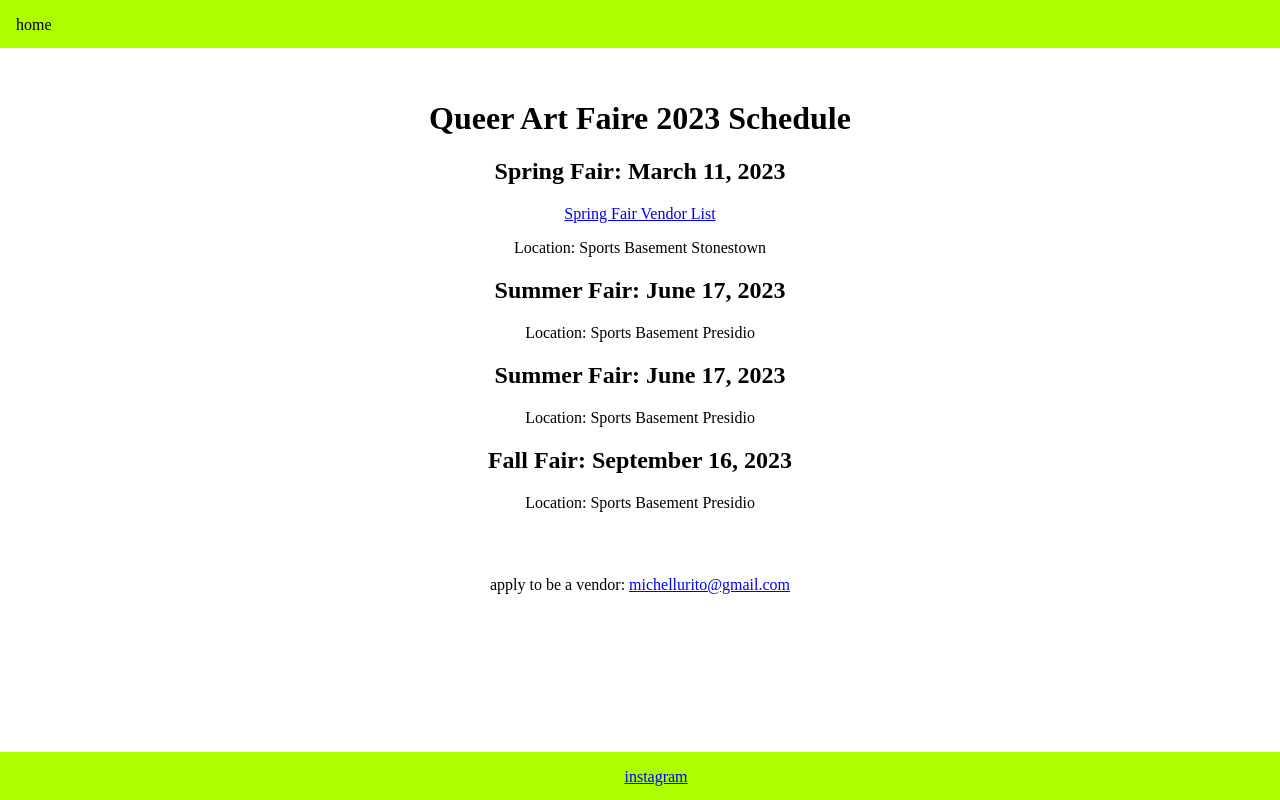
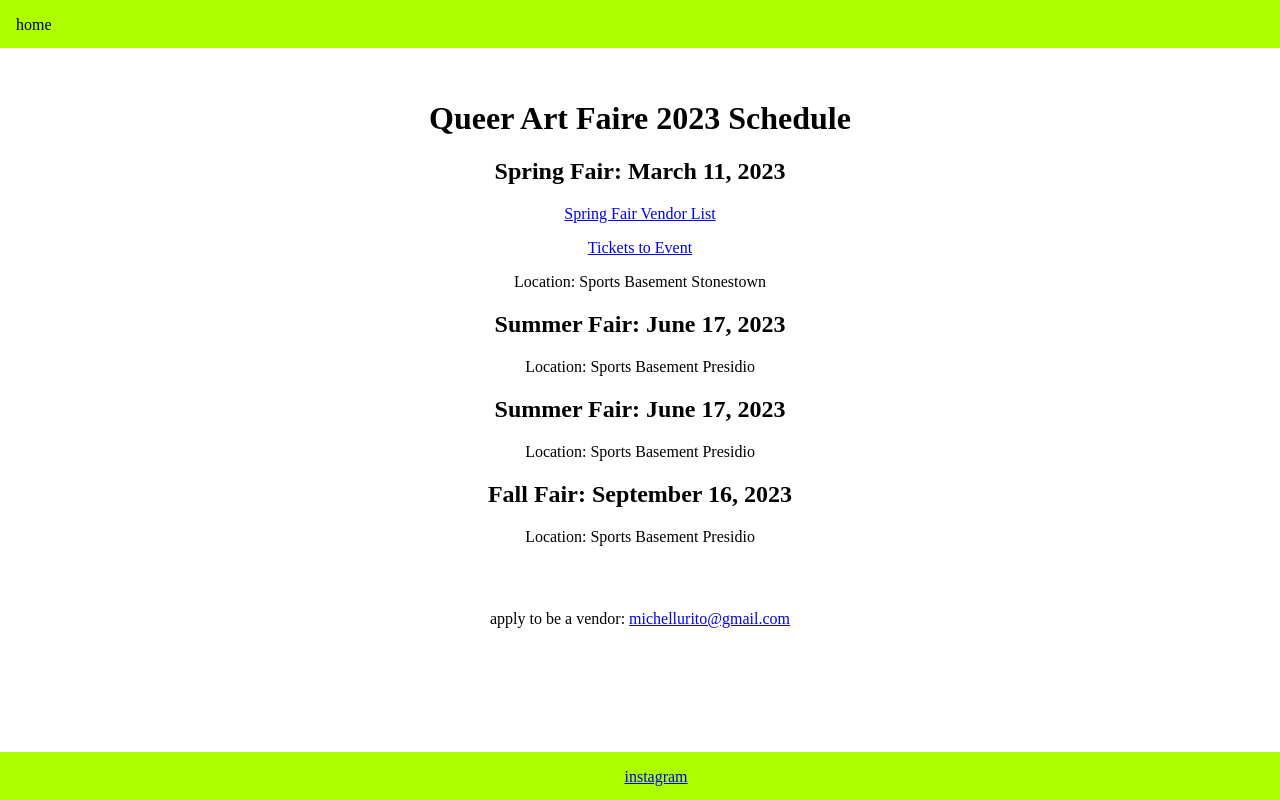
Before and after one commit to michellewong793/queer-art-fair-v2, a Next.js app: page / in a window 1280 px wide. Built offline with nearby package versions, Linux system fonts and the light colour scheme.

Commit message:
Add git ignore and new link

```diff
--- a/pages/index.js
+++ b/pages/index.js
@@ -10,6 +10,7 @@ export default function Index() {
         <h1> Queer Art Faire 2023 Schedule</h1>
         <h2>Spring Fair: March 11, 2023</h2>
         <a href="/march-11-vendors"> Spring Fair Vendor List </a>
+        <p><a href="https://www.eventbrite.com/e/2023-queer-art-faire-tickets-499055427217?aff=efbneb">Tickets to Event</a></p>
         <p> Location: Sports Basement Stonestown </p>
         <h2> Summer Fair: June 17, 2023</h2>
         <p> Location: Sports Basement Presidio </p>
```
Also changed, not shown: 1 other file (tests, documents, lock files or other folders).
